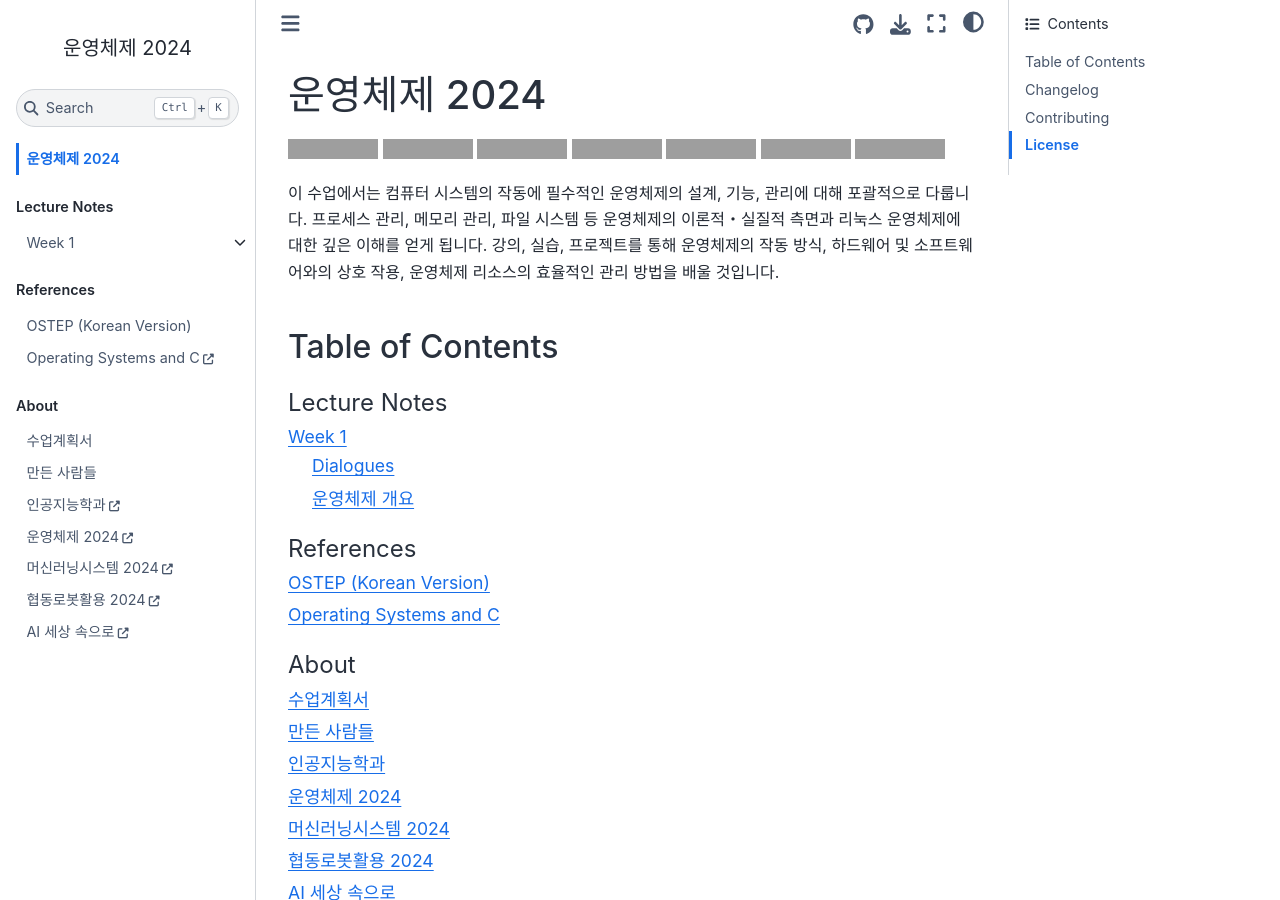
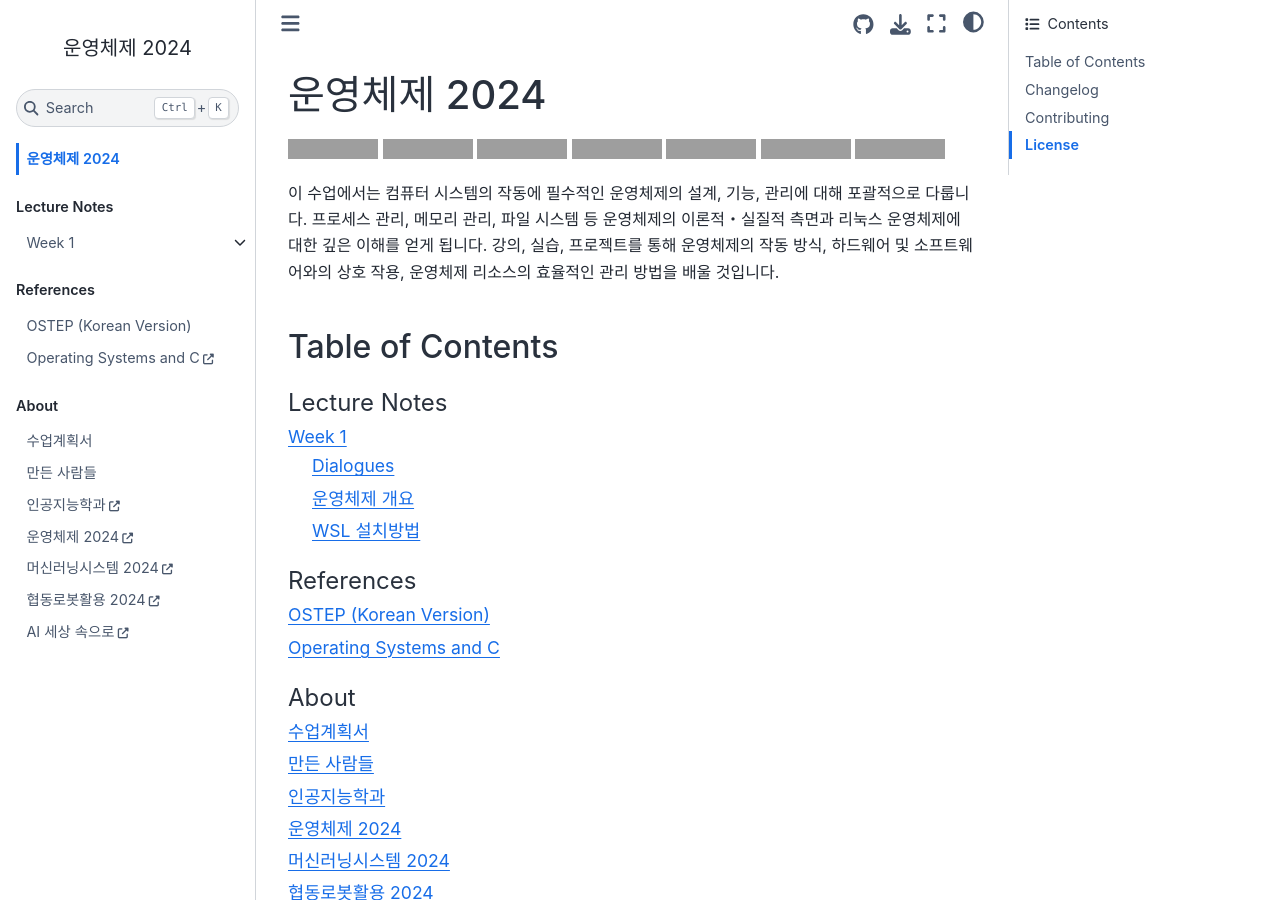
Before and after one commit to entelecheia/os-2024, a Jupyter Book: the page built from book/index.md, in a window 1280 px wide and 900 px high, cut to the strip 0-900 px from the top of the window. Built offline with Jupyter Book 1.0.4 settings and Sphinx 7.4.7 and the Sphinx Book theme 1.1.4, drawn with Linux system fonts in a browser that asks for light colours; a script that is not in the unit is left out; grey boxes are pictures that could not be loaded.

Commit message:
feat(book): add WSL installation link to the table of contents

```diff
--- a/book/_toc.yml
+++ b/book/_toc.yml
@@ -10,6 +10,8 @@
         sections:
           - file: week01/dialogues
           - file: week01/intro
+          - url: https://learn.microsoft.com/ko-kr/windows/wsl/install
+            title: WSL 설치방법
   - caption: References
     chapters:
       - file: references/osstep/index
```
